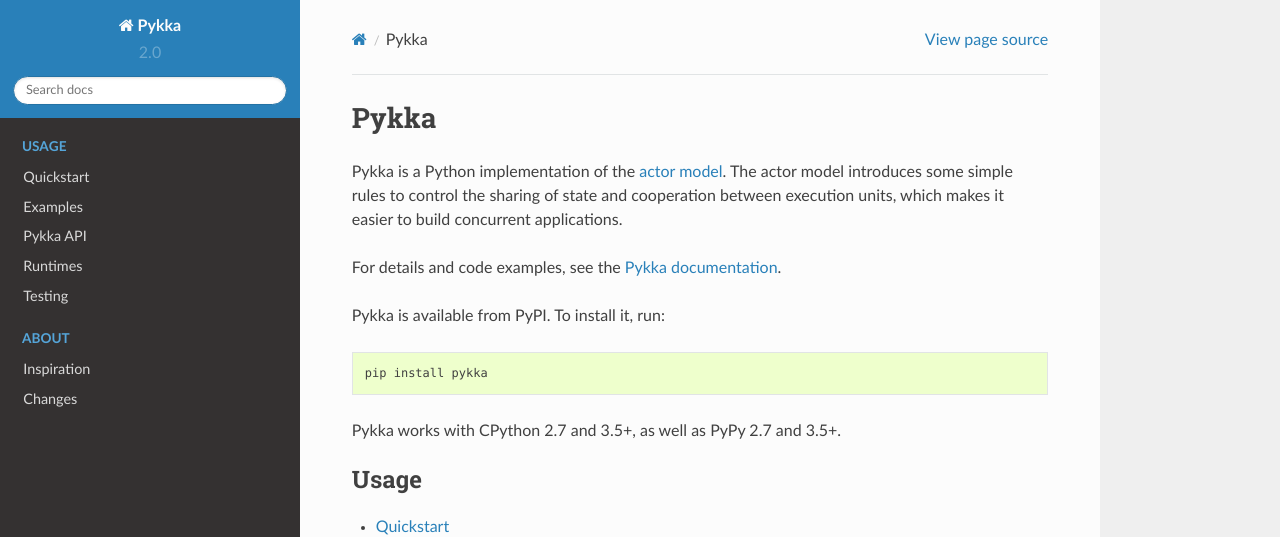
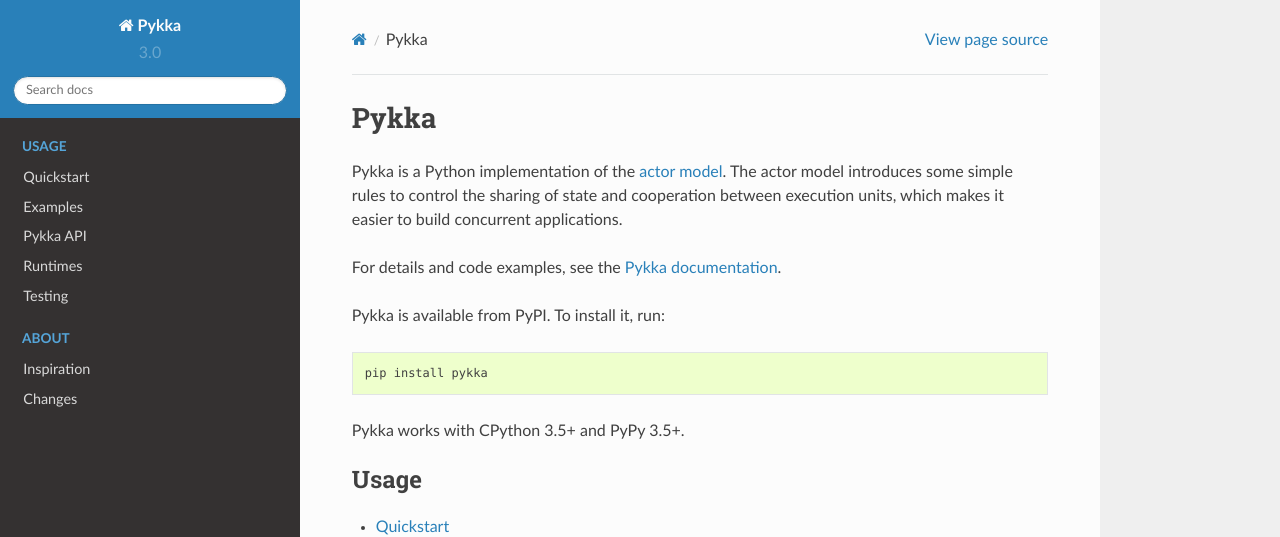
Before and after one commit to jodal/pykka, a Sphinx documentation site: the page built from docs/index.rst, in a window 1280 px wide and 1400 px high. Shown: the top 537 px of the window. Built offline with Sphinx 7.4.7 and the Read the Docs theme 2.0.0, drawn with Linux system fonts in a browser that asks for light colours.

```diff
--- a/README.rst
+++ b/README.rst
@@ -14,7 +14,7 @@ Pykka is available from PyPI. To install it, run::
 
     pip install pykka
 
-Pykka works with CPython 2.7 and 3.5+, as well as PyPy 2.7 and 3.5+.
+Pykka works with CPython 3.5+ and PyPy 3.5+.
 
 
 License
--- a/docs/changes.rst
+++ b/docs/changes.rst
@@ -1,6 +1,11 @@
 =======
 Changes
 =======
+
+v3.0.0 (UNRELEASED)
+===================
+
+- Remove support for Python 2.7. (PR: :issue:`87`)
 
 
 v2.0.2 (2019-12-02)
--- a/docs/index.rst
+++ b/docs/index.rst
@@ -14,7 +14,7 @@ Pykka is available from PyPI. To install it, run::
 
     pip install pykka
 
-Pykka works with CPython 2.7 and 3.5+, as well as PyPy 2.7 and 3.5+.
+Pykka works with CPython 3.5+ and PyPy 3.5+.
 
 
 .. toctree::
--- a/docs/quickstart.rst
+++ b/docs/quickstart.rst
@@ -57,7 +57,7 @@ Pykka's actor API comes with the following implementations:
 - Eventlet: Each :class:`~pykka.eventlet.EventletActor` is executed by an
   `Eventlet  <https://eventlet.net/>`_ greenlet.
 
-Pykka has an extensive test suite, and is tested on CPython 2.7, and 3.5+,
+Pykka has an extensive test suite, and is tested on CPython 3.5+
 as well as PyPy.
 
 
```
Also changed, not shown: setup.cfg (+2 -8 lines), 2 other files.
